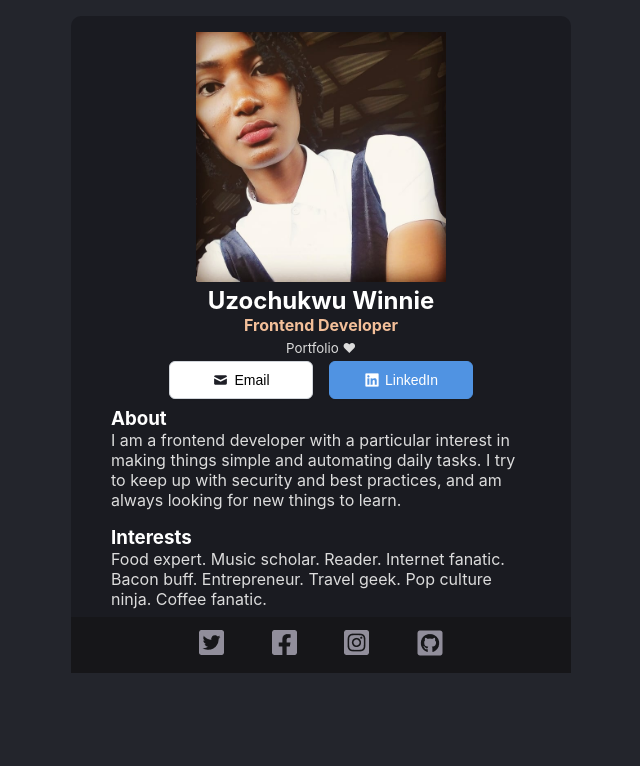
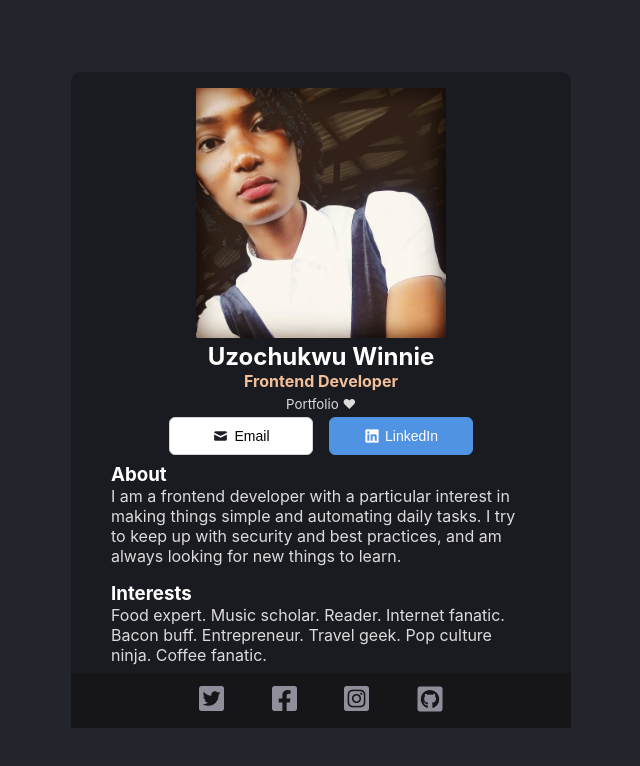
Before and after one commit to Wineshuga/business-card, a React (Create React App) app in the folder business-card/: page / in a window 1280 px wide. Shown: the top 766 px of the page, without its empty margins (319-959 px from the left). Built offline with nearby package versions, Linux system fonts and the light colour scheme.

Commit message:
style: flex body with height 100vh, remove margin auto from card

```diff
--- a/business-card/src/App.css
+++ b/business-card/src/App.css
@@ -7,6 +7,10 @@
 
 body {
   background-color: #23252C;
+  display: flex;
+  height: 100vh;
+  justify-content: center;
+  align-items:center;
 }
 
 .header {
@@ -19,7 +23,6 @@ body {
 
 .App {
   max-width: 500px;
-  margin: auto;
 }
 
 .main {
@@ -29,7 +32,6 @@ body {
 }
 
 .card {
-  margin-top: 1rem;
   border-radius: 10px;
   text-align: center;
   padding-top: 1rem;
```
